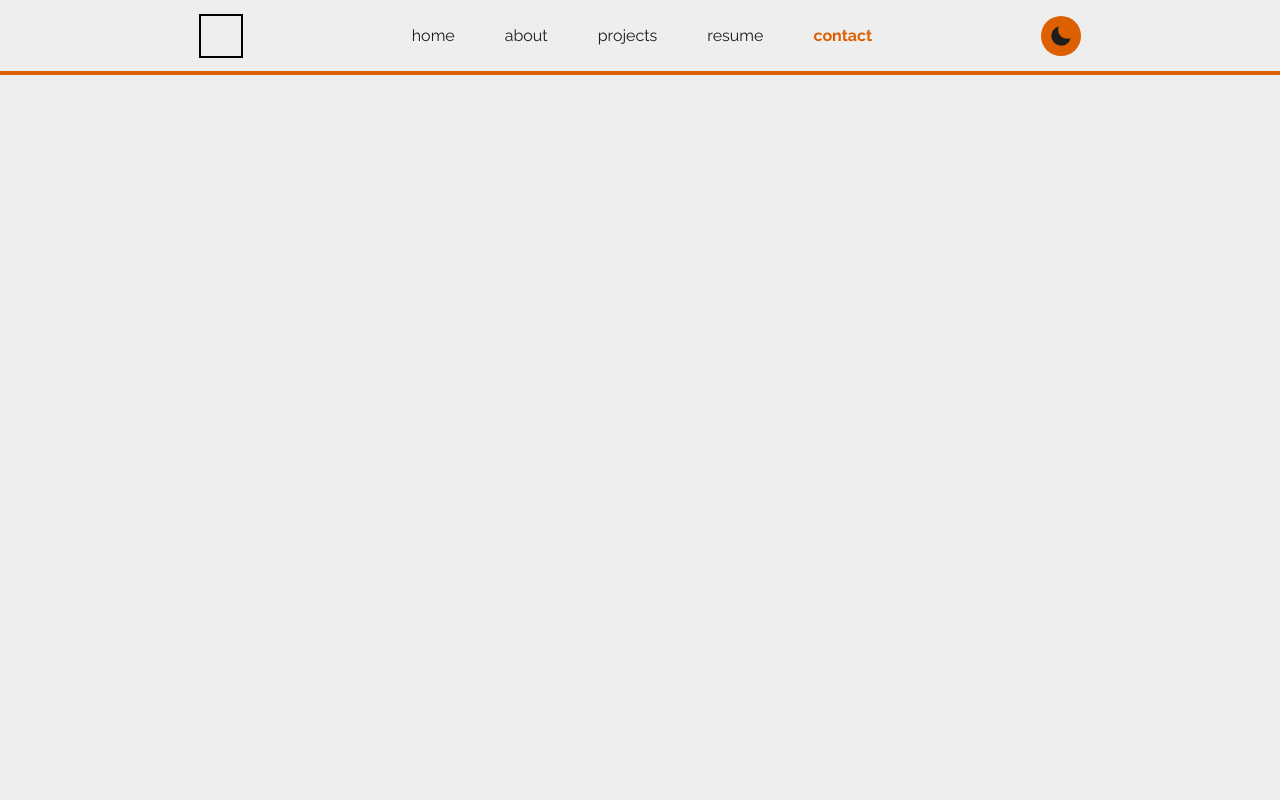
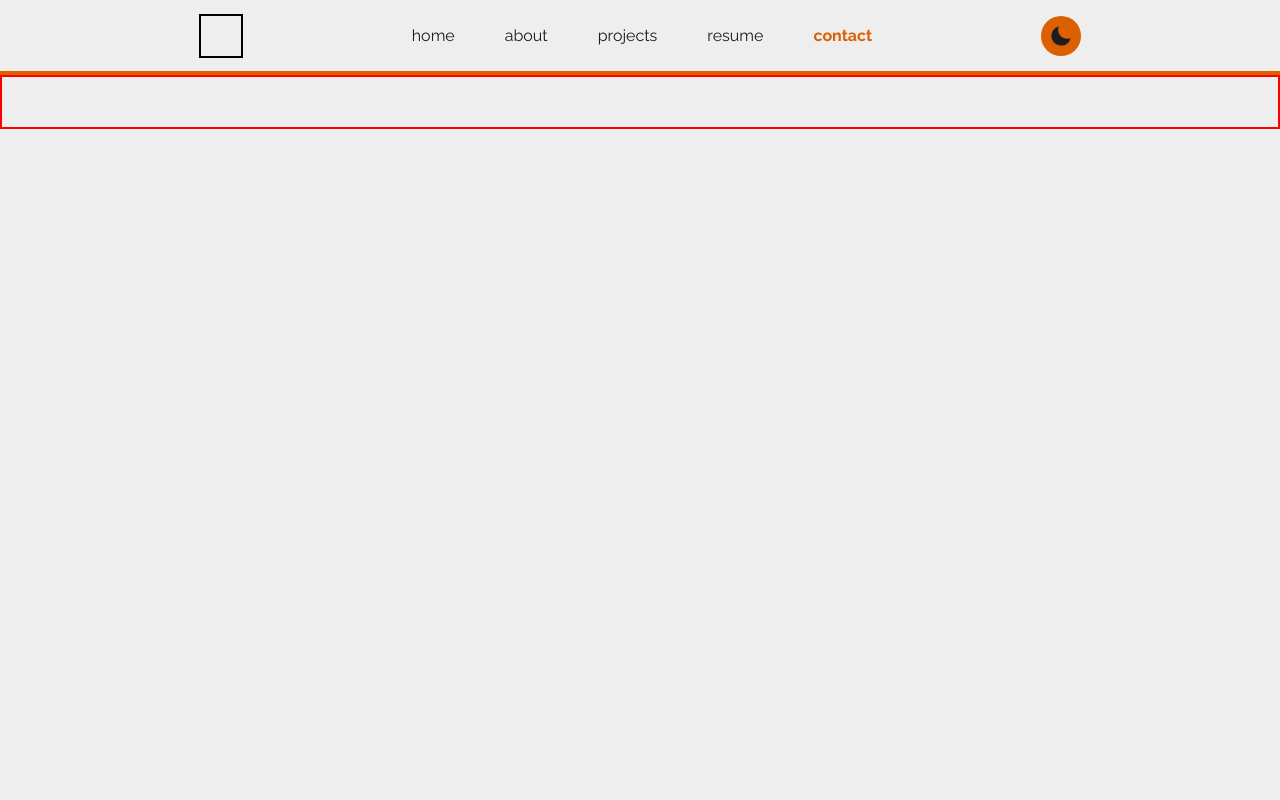
Before and after one commit to Franzcsng/fnc-portfolio, a React (Create React App) app in the folder frontend/: page /contact in a window 1280 px wide. Shown: the top 800 px of the page. Built offline with nearby package versions, Linux system fonts and the light colour scheme; a web font is replaced by a local one.

Commit message:
Add: Included class and sections in Contact page

```diff
--- a/frontend/src/pages/about/About.scss
+++ b/frontend/src/pages/about/About.scss
@@ -15,7 +15,7 @@
         box-sizing: border-box;
         padding-top: 15px;
         padding-bottom: 35px;
-        border: 2px solid red;
+
 
         .journey-list{
             margin: auto;
--- a/frontend/src/pages/contact/Contact.js
+++ b/frontend/src/pages/contact/Contact.js
@@ -1,9 +1,13 @@
-import './Contact.js'
+import './Contact.scss'
 
 const Contact = () => {
     return (
-        <div>
+        <div className='contact-main'>
+            <div className='contact-section'>
 
+
+
+            </div>
         </div>
     )
 }
--- a/frontend/src/pages/contact/Contact.scss
+++ b/frontend/src/pages/contact/Contact.scss
@@ -0,0 +1,21 @@
+.contact-main{
+    display: flex;
+    flex-direction: column;
+    align-items: center;
+    width: 100%;
+    height: 100vh;
+
+
+    .contact-section{
+        display: flex;
+        flex-direction: column;
+        width: 100%;
+        padding-inline: clamp(20px, 10%, 80px);
+        box-sizing: border-box;
+        padding-top: 15px;
+        padding-bottom: 35px;
+        border: 2px solid red;
+
+    }
+
+}
```
